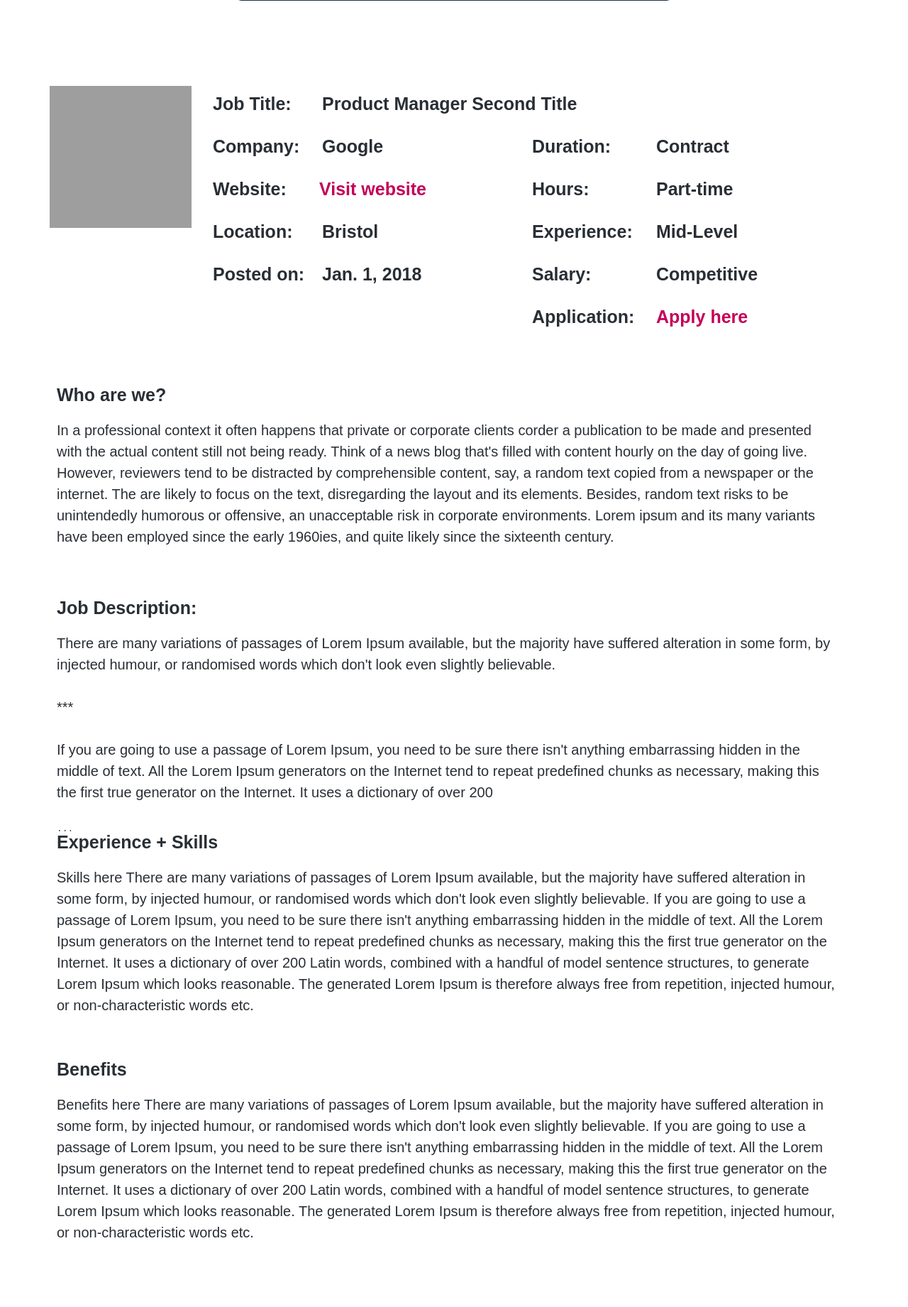
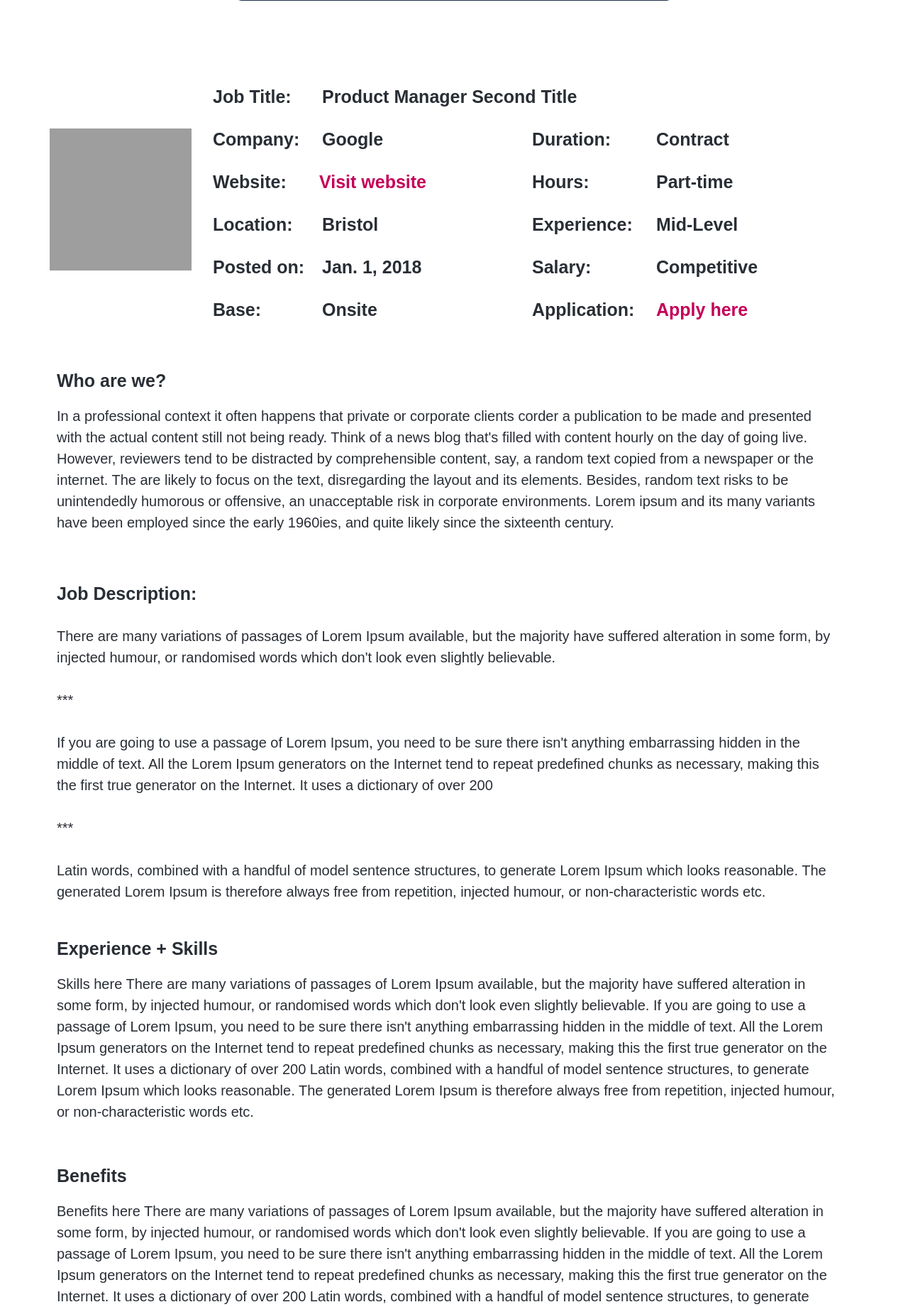
Before and after one commit to mmagnusen/nextstep, a Django app: page /jobs/post/1/ in a window 1280 px wide; the page is wider, and only the part inside the window is pictured. Shown: the part 340-2181 px from the top of that part at 71% size. Before the commit the page ends 2083 px from the top of that part, so only its background shows below. Run offline with Django 3.2, Linux system fonts and the light colour scheme; data comes from the database, SQL or seed files in the repository; both versions use the stored data as it was after the commit; some libraries are stand-ins or nearby versions; grey boxes are pictures that could not be loaded.

Commit message:
new field for onsite/remote jobpost

```diff
--- a/jobpost/models.py
+++ b/jobpost/models.py
@@ -47,6 +47,12 @@ class Post(models.Model):
         (OPERATIONS, 'Operations'),
     )
 
+    REMOTE = 'Remote possible'
+    ONSITE = 'Onsite'
+    BASE_CHOICES = (
+        (REMOTE, 'Remote possible'),
+        (ONSITE, 'Onsite'),
+    )
 
     author = models.ForeignKey(settings.AUTH_USER_MODEL)
     location = models.CharField(max_length=50)
@@ -64,6 +70,7 @@ class Post(models.Model):
     application_link = models.CharField(max_length=500, default='/')
     skills = models.TextField(default="Skills")
     benefits = models.TextField(default="Benefits")
+    base = models.CharField(max_length=20, choices=BASE_CHOICES, default=ONSITE)
 
     def publish(self):
         self.published_date = timezone.now()
--- a/jobpost/static/css/job_listing.css
+++ b/jobpost/static/css/job_listing.css
@@ -54,6 +54,7 @@
   height: 250px;
   display: inline-block;
   float: left;
+  padding: 60px 0 0 0;
 }
 
 #listing_logo {
@@ -72,9 +73,9 @@
 #title_div {
   width: 1100px;
   height: 50px;
-  margin: 100px 0 0 0;
+  margin: 80px 0 0 0;
   display: block;
-  padding-top: 30px;
+  padding-top: 20px;
 
 }
 
@@ -160,6 +161,24 @@
 }
 
 #actual_date_listing{
+  display: inline-block;
+  height: 40px;
+  width: 650px;
+}
+
+#base_div {
+  width: 900px;
+  height: 50px;
+  margin: 10px 0 0 0;
+}
+
+#base_title{
+  display: inline-block;
+  width: 150px;
+  height: 40px;
+}
+
+#base_actual {
   display: inline-block;
   height: 40px;
   width: 650px;
@@ -277,10 +296,10 @@
 
 #who_are_we {
 width: 1100px;
-height: 300px;
+min-height: 300px;
 display: block;
 float: left;
-margin: 60px 0 0 40px;
+margin: 50px 0 0 40px;
 }
 
 #job_description_div {
@@ -293,14 +312,14 @@ margin: 60px 0 0 40px;
   display: block;
   height: 30px;
   width: 300px;
-  margin: 0 0 50px 0;
+  margin: 0 0 60px 0;
 }
 
 #actual_job_description {
   display: block;
-  height: 300px;
+  min-height: 300px;
   width: 1100px;
-  overflow: scroll;
+  margin: 0 0 10px 0;
 
 }
 
@@ -309,7 +328,7 @@ margin: 60px 0 0 40px;
   min-height: 100px;
   width: 1100px;
   overflow: scroll;
-  margin: 0px 0  0 0;
+  margin: 50px 0  0 0;
 }
 
 #job_benefits {
--- a/jobpost/templates/jobpost/post_detail.html
+++ b/jobpost/templates/jobpost/post_detail.html
@@ -44,7 +44,13 @@
                   <div id="date_listing_title"><h1> Posted on:</h1></div>
                   <div id="actual_date_listing"><h1> {{ post.created_date }} </h1></div>
                 </div>
+
+                <div id="base_div">
+                  <div id="base_title"><h1>Base:</h1></div>
+                  <div id="base_actual"><h1>{{ post.base }}</h1></div>
+                </div>
             </div>
+
             <div id="listing_right_div">
                 <div id="duration_div">
                     <div id="duration_title"><h1>Duration:</h1></div>
```
Also changed, not shown: db.sqlite3, jobpost/migrations/0016_post_base.py (added).
